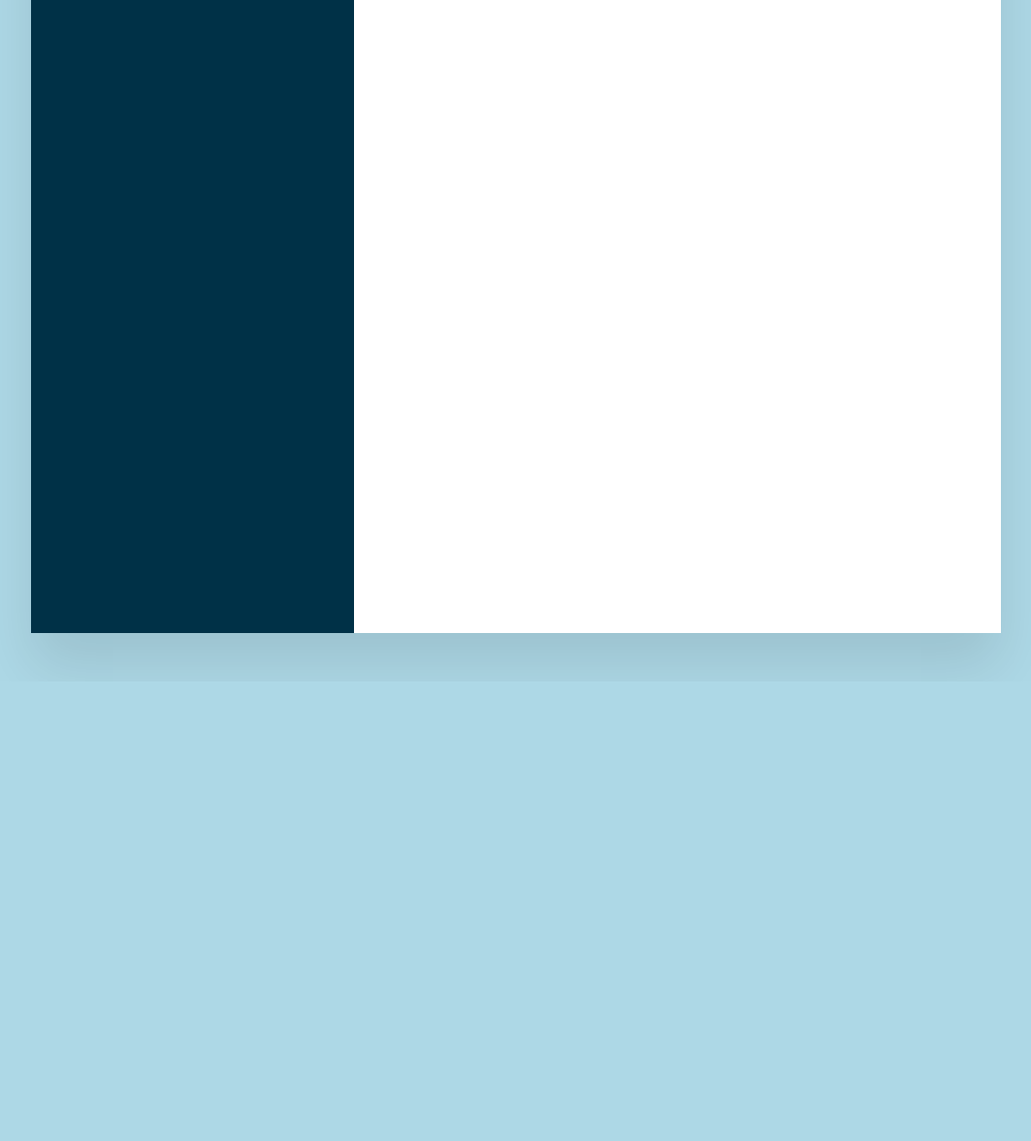
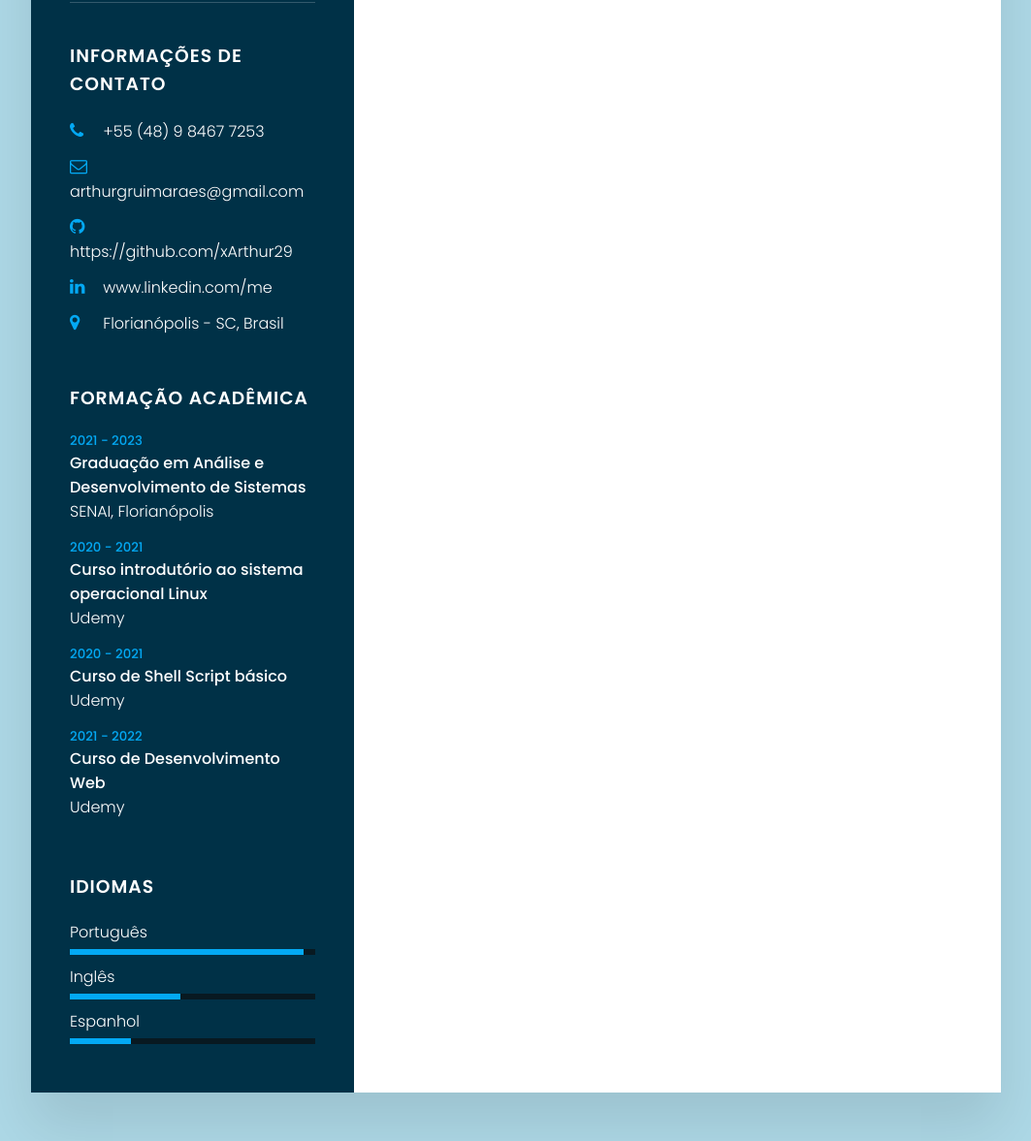
Before and after one commit to Arthurzitos/CV-Web-Developer-Jr, a plain HTML site: page index.html in a window 1280 px wide. Shown: the part 397-1574 px from the top of the page at 97% size, without its empty margins (108-1171 px from the left). Before the commit the page ends 1100 px from the top, so only its background shows below. Drawn offline with Linux system fonts and the light colour scheme.

Commit message:
criado a parte lateral esquerda do CV

```diff
--- a/index.html
+++ b/index.html
@@ -3,6 +3,7 @@
 <head>
     <meta charset="UTF-8">
     <meta name="viewport" content="width=device-width, initial-scale=1.0">
+    <link rel="stylesheet" href="https://cdnjs.cloudflare.com/ajax/libs/font-awesome/4.7.0/css/font-awesome.css" integrity="sha512-5A8nwdMOWrSz20fDsjczgUidUBR8liPYU+WymTZP1lmY9G6Oc7HlZv156XqnsgNUzTyMefFTcsFH/tnJE/+xBg==" crossorigin="anonymous" referrerpolicy="no-referrer" />
     <link rel="stylesheet" href="style.css">
     <title>Currículo Web</title>
 </head>
@@ -15,6 +16,81 @@
                 </div>
                 <h2>Arthur Guimarães<br><span>Web Developer Jr</span></h2>
             </div>
+            <div class="info-contato">
+                <h3 class="titulo">Informações de contato</h3>
+                <ul>
+                    <li>
+                        <span class="icon"><i class="fa fa-phone" aria-hidden="true"></i></span>
+                        <span class="text">+55 (48) 9 8467 7253</span>
+                    </li>
+                    <li>
+                        <span class="icon"><i class="fa fa-envelope-o" aria-hidden="true"></i></span>
+                        <span class="text">arthurgruimaraes@gmail.com</span>
+                    </li>
+                    <li>
+                        <span class="icon"><i class="fa fa-github" aria-hidden="true"></i></span>
+                        <span class="text">https://github.com/xArthur29</span>
+                    </li>
+                    <li>
+                        <span class="icon"><i class="fa fa-linkedin" aria-hidden="true"></i></span>
+                        <span class="text">www.linkedin.com/me</span>
+                    </li>
+                    <li>
+                        <span class="icon"><i class="fa fa-map-marker" aria-hidden="true"></i></span>
+                        <span class="text">Florianópolis - SC, Brasil</span>
+                    </li>
+                </ul>
+            </div>
+
+            <div class="info-contato educacao">
+                <h3 class="titulo">Formação acadêmica</h3>
+                <ul>
+                    <li>
+                        <h5>2021 - 2023</h5>
+                        <h4>Graduação em Análise e Desenvolvimento de Sistemas</h4>
+                        <h4>SENAI, Florianópolis</h4>
+                    </li>
+                    <li>
+                        <h5>2020 - 2021</h5>
+                        <h4>Curso introdutório ao sistema operacional Linux</h4>
+                        <h4>Udemy</h4>
+                    </li>
+                    <li>
+                        <h5>2020 - 2021</h5>
+                        <h4>Curso de Shell Script básico</h4>
+                        <h4>Udemy</h4>
+                    </li>
+                    <li>
+                        <h5>2021 - 2022</h5>
+                        <h4>Curso de Desenvolvimento Web</h4>
+                        <h4>Udemy</h4>
+                    </li>
+                </ul>
+            </div>
+
+            <div class="info-contato linguas">
+                <h3 class="titulo">Idiomas</h3>
+                <ul>
+                    <li>
+                        <span class="text">Português</span>
+                        <div class="percent">
+                            <div style="width: 95%;"></div>
+                        </div>
+                    </li>
+                    <li>
+                        <span class="text">Inglês</span>
+                        <div class="percent">
+                            <div style="width: 45%;"></div>
+                        </div>
+                    </li>
+                    <li>
+                        <span class="text">Espanhol</span>
+                        <div class="percent">
+                            <div style="width: 25%;"></div>
+                        </div>
+                    </li>
+                </ul>
+            </div>
         </div>
         <div class="lado-direito"></div>
     </div>
--- a/style.css
+++ b/style.css
@@ -59,6 +59,92 @@ body {
     object-fit: cover;
 }
 
+.texto-perfil h2 {
+    color: #fff;
+    font-size: 1.5em;
+    margin-top: 20px;
+    text-transform: uppercase;
+    text-align: center;
+    font-weight: 600;
+    line-height: 1.4em;
+}
+
+.texto-perfil h2 span {
+    font-size: 0.8em;
+    font-weight: 300;
+}
+
+.info-contato {
+    padding-top: 40px;
+}
+
+.titulo {
+    color: #fff;
+    text-transform: uppercase;
+    font-weight: 600;
+    letter-spacing: 1px;
+    margin-bottom: 20px;
+}
+
+.info-contato ul {
+    position: relative;
+}
+
+.info-contato ul li {
+    position: relative;
+    list-style: none;
+    margin: 10px 0;
+    cursor: pointer;
+}
+
+.info-contato ul li .icon {
+    display: inline-block;
+    width: 30px;
+    font-size: 18px;
+    color: #03a9f4;
+}
+
+.info-contato ul li span {
+    color: #fff;
+    font-weight: 300;
+}
+
+.info-contato.educacao li {
+    margin-bottom: 15px;
+}
+
+.info-contato.educacao h5 {
+    color: #03a9f4;
+    font-weight: 500;
+}
+
+.info-contato.educacao h4:nth-child(2) {
+    color: #fff;
+    font-weight: 500;
+}
+
+.info-contato.educacao h4 {
+    color: #fff;
+    font-weight: 300;
+}
+
+.info-contato.linguas .percent {
+    position: relative;
+    width: 100%;
+    height: 6px;
+    background: #081921;
+    display: block;
+    margin-top: 5px;
+}
+
+.info-contato.linguas .percent div {
+    position: absolute;
+    top: 0;
+    left: 0;
+    height: 100%;
+    background: #03a9f4;
+}
+
 .container .lado-direito {
     position: relative;
     background: #fff;
```
